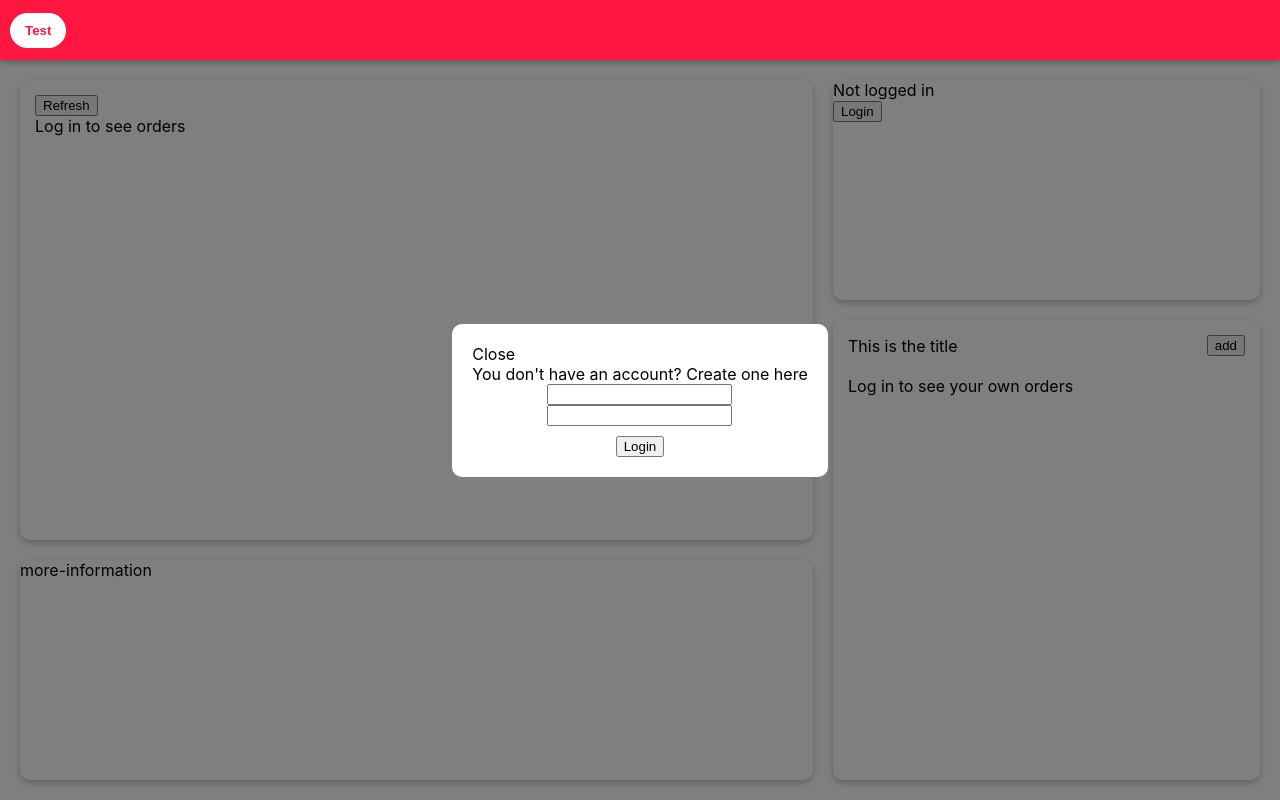
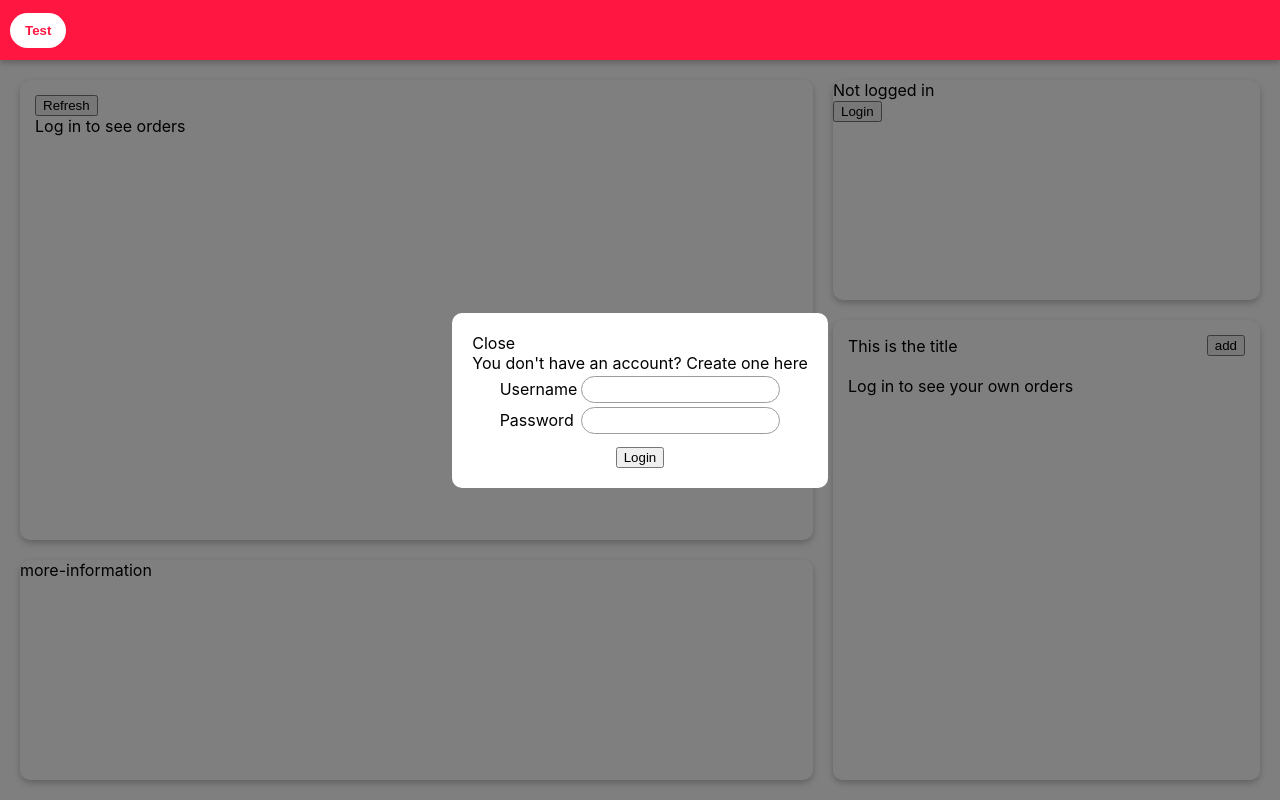
Before and after one commit to OfficialPhilcomm/service-market, a React (Create React App) app: page / in a window 1280 px wide. Built offline with nearby package versions, Linux system fonts and the light colour scheme; the HTML template or start-up script is replaced by a standard one.

Commit message:
Add first iteration styling for login

```diff
--- a/src/components/popups/Popup.css
+++ b/src/components/popups/Popup.css
@@ -42,3 +42,20 @@
   justify-content: space-around;
   align-items: center;
 }
+
+.popup input {
+  border-radius: 100px;
+  padding: 5px 10px;
+  background-color: white;
+  border: 1px solid #9c9c9c;
+}
+.popup input:focus {
+  border: 1px solid #242424;
+  outline: none;
+}
+.popup input.validation:invalid {
+  border: 1px solid #ed4040;
+}
+.popup input.validation:valid {
+  border: 1px solid #00c949;
+}
--- a/src/components/popups/auth_popup/AuthPopup.js
+++ b/src/components/popups/auth_popup/AuthPopup.js
@@ -39,18 +39,30 @@ export default class AuthPopup extends Component {
             )}
           </span>
           {this.state.loginOpen ? (
-            <React.Fragment>
+            <table>
+              <tbody>
+                <tr>
+                  <td>Username</td>
+                  <td>
                     <input
                       type="text"
                       name="username"
                       ref={(input) => (this.loginUsername = input)}
                     />
+                  </td>
+                </tr>
+                <tr>
+                  <td>Password</td>
+                  <td>
                     <input
                       type="text"
                       name="password"
                       ref={(input) => (this.loginPassword = input)}
                     />
-            </React.Fragment>
+                  </td>
+                </tr>
+              </tbody>
+            </table>
           ) : (
             <div>Register open</div>
           )}
```
Lines whose indentation alone changed are shown as unchanged.
